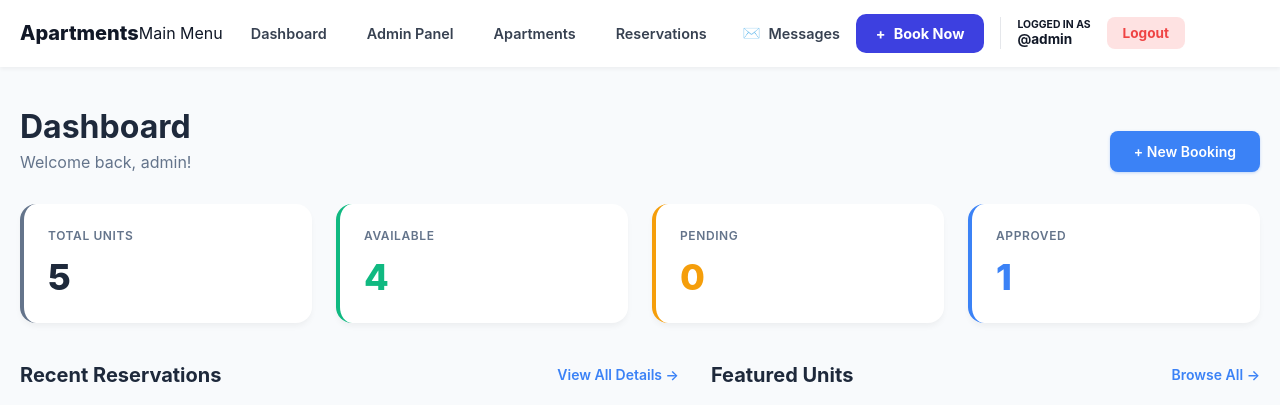
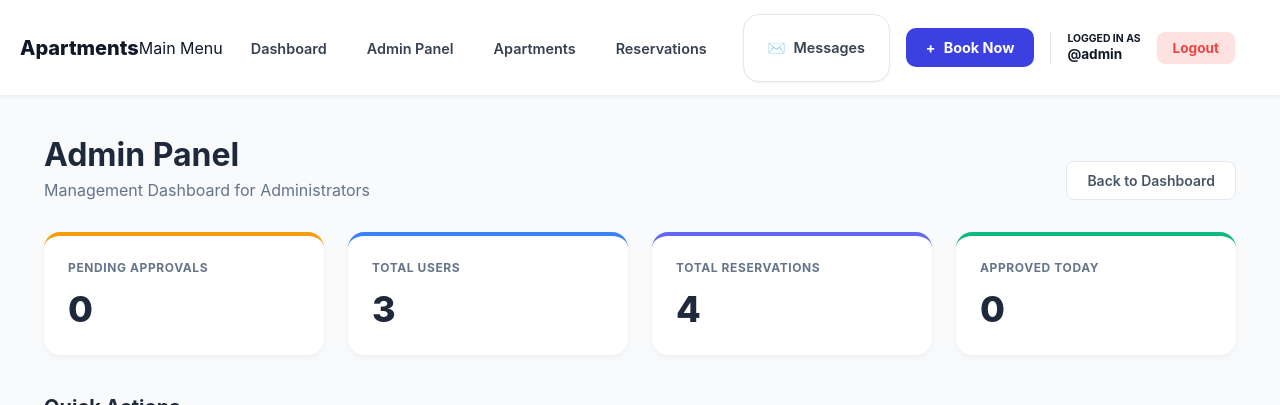
Before and after one commit to ramosjarod04-creator/apartment, a Django app: page /admin-panel/ in a window 1280 px wide. Shown: the top 405 px of the page. Run offline with Django 5.2, Linux system fonts and the light colour scheme; a user stored in the database is signed in; data comes from the database, SQL or seed files in the repository.

Commit message:
Update admin_dashboard.html

```diff
--- a/reservations/templates/reservations/admin_dashboard.html
+++ b/reservations/templates/reservations/admin_dashboard.html
@@ -1,123 +1,114 @@
 {% extends 'base.html' %}
 
-{% block title %}Dashboard - Apartment Reservation{% endblock %}
+{% block title %}Admin Panel - Apartment Reservation{% endblock %}
 
 {% block content %}
-<div class="dashboard-page-bg" style="background-color: #f8fafc; min-height: 100vh; width: 100%;">
-    <div class="dashboard-wrapper" style="display: flex; justify-content: center; width: 100%; padding: 0 20px;">
-        <div class="dashboard-container" style="width: 100%; max-width: 1400px; padding: 40px 0; box-sizing: border-box;">
+<div class="admin-page-bg" style="background-color: #f8fafc; min-height: 100vh; width: 100%;">
+    <div class="admin-wrapper" style="display: flex; justify-content: center; width: 100%;">
+        <div class="admin-panel" style="width: 100%; max-width: 1240px; padding: 40px 24px; box-sizing: border-box;">
 
-            <!-- Page Header -->
             <div class="page-header" style="display: flex; justify-content: space-between; align-items: flex-end; margin-bottom: 32px; gap: 20px;">
                 <div class="header-text">
-                    <h1 style="font-size: 32px; font-weight: 700; color: #1e293b; margin: 0;">Dashboard</h1>
-                    <p style="color: #64748b; margin: 6px 0 0 0; font-size: 16px;">Welcome back, admin!</p>
+                    <h1 style="font-size: 32px; font-weight: 700; color: #1e293b; margin: 0;">Admin Panel</h1>
+                    <p style="color: #64748b; margin: 6px 0 0 0; font-size: 16px;">Management Dashboard for Administrators</p>
                 </div>
-                <a href="{% url 'reservation_create' %}" class="btn-new-booking" style="background: #3b82f6; color: white; padding: 12px 24px; border-radius: 8px; text-decoration: none; font-weight: 600; font-size: 14px; transition: all 0.2s; box-shadow: 0 1px 3px rgba(59, 130, 246, 0.3);">
-                    + New Booking
+                <a href="{% url 'dashboard' %}" class="btn-dashboard-back" style="border: 1px solid #e2e8f0; background: white; color: #475569; padding: 10px 20px; border-radius: 8px; text-decoration: none; font-weight: 600; font-size: 14px; transition: all 0.2s;">
+                    Back to Dashboard
                 </a>
             </div>
 
-            <!-- Stats Grid -->
-            <div class="stats-grid" style="display: grid; grid-template-columns: repeat(auto-fit, minmax(260px, 1fr)); gap: 24px; margin-bottom: 40px;">
-                <div class="stat-card" style="background: white; padding: 24px; border-radius: 16px; box-shadow: 0 4px 6px -1px rgba(0,0,0,0.05); border-left: 4px solid #64748b; transition: all 0.3s;">
-                    <h3 style="font-size: 12px; text-transform: uppercase; color: #64748b; letter-spacing: 0.05em; margin: 0 0 12px 0; font-weight: 600;">Total Units</h3>
-                    <p style="font-size: 36px; font-weight: 800; color: #1e293b; margin: 0;">5</p>
+            <div class="stats-grid" style="display: grid; grid-template-columns: repeat(auto-fit, minmax(240px, 1fr)); gap: 24px; margin-bottom: 40px;">
+                <div class="stat-card" style="background: white; padding: 24px; border-radius: 16px; box-shadow: 0 4px 6px -1px rgba(0,0,0,0.05); border-top: 4px solid #f59e0b;">
+                    <h3 style="font-size: 12px; text-transform: uppercase; color: #64748b; letter-spacing: 0.05em; margin: 0 0 12px 0;">Pending Approvals</h3>
+                    <p style="font-size: 36px; font-weight: 800; color: #1e293b; margin: 0;">{{ pending_reservations.count }}</p>
                 </div>
 
-                <div class="stat-card" style="background: white; padding: 24px; border-radius: 16px; box-shadow: 0 4px 6px -1px rgba(0,0,0,0.05); border-left: 4px solid #10b981; transition: all 0.3s;">
-                    <h3 style="font-size: 12px; text-transform: uppercase; color: #64748b; letter-spacing: 0.05em; margin: 0 0 12px 0; font-weight: 600;">Available</h3>
-                    <p style="font-size: 36px; font-weight: 800; color: #10b981; margin: 0;">4</p>
+                <div class="stat-card" style="background: white; padding: 24px; border-radius: 16px; box-shadow: 0 4px 6px -1px rgba(0,0,0,0.05); border-top: 4px solid #3b82f6;">
+                    <h3 style="font-size: 12px; text-transform: uppercase; color: #64748b; letter-spacing: 0.05em; margin: 0 0 12px 0;">Total Users</h3>
+                    <p style="font-size: 36px; font-weight: 800; color: #1e293b; margin: 0;">{{ total_users }}</p>
                 </div>
 
-                <div class="stat-card" style="background: white; padding: 24px; border-radius: 16px; box-shadow: 0 4px 6px -1px rgba(0,0,0,0.05); border-left: 4px solid #f59e0b; transition: all 0.3s;">
-                    <h3 style="font-size: 12px; text-transform: uppercase; color: #64748b; letter-spacing: 0.05em; margin: 0 0 12px 0; font-weight: 600;">Pending</h3>
-                    <p style="font-size: 36px; font-weight: 800; color: #f59e0b; margin: 0;">0</p>
+                <div class="stat-card" style="background: white; padding: 24px; border-radius: 16px; box-shadow: 0 4px 6px -1px rgba(0,0,0,0.05); border-top: 4px solid #6366f1;">
+                    <h3 style="font-size: 12px; text-transform: uppercase; color: #64748b; letter-spacing: 0.05em; margin: 0 0 12px 0;">Total Reservations</h3>
+                    <p style="font-size: 36px; font-weight: 800; color: #1e293b; margin: 0;">{{ total_reservations }}</p>
                 </div>
 
-                <div class="stat-card" style="background: white; padding: 24px; border-radius: 16px; box-shadow: 0 4px 6px -1px rgba(0,0,0,0.05); border-left: 4px solid #3b82f6; transition: all 0.3s;">
-                    <h3 style="font-size: 12px; text-transform: uppercase; color: #64748b; letter-spacing: 0.05em; margin: 0 0 12px 0; font-weight: 600;">Approved</h3>
-                    <p style="font-size: 36px; font-weight: 800; color: #3b82f6; margin: 0;">1</p>
+                <div class="stat-card" style="background: white; padding: 24px; border-radius: 16px; box-shadow: 0 4px 6px -1px rgba(0,0,0,0.05); border-top: 4px solid #10b981;">
+                    <h3 style="font-size: 12px; text-transform: uppercase; color: #64748b; letter-spacing: 0.05em; margin: 0 0 12px 0;">Approved Today</h3>
+                    <p style="font-size: 36px; font-weight: 800; color: #1e293b; margin: 0;">{{ approved_today }}</p>
                 </div>
             </div>
 
-            <!-- Content Grid (Two Columns on Desktop) -->
-            <div class="content-grid" style="display: grid; grid-template-columns: 1fr; gap: 32px;">
+            <div class="section" style="margin-bottom: 48px;">
+                <h2 style="font-size: 20px; color: #1e293b; margin-bottom: 20px;">Quick Actions</h2>
+                <div class="quick-actions-grid" style="display: grid; grid-template-columns: repeat(auto-fit, minmax(240px, 1fr)); gap: 20px;">
+                    <a href="{% url 'apartment_create' %}" class="action-card">
+                        <h3>Add Apartment</h3>
+                        <p>Create a new unit entry</p>
+                    </a>
+                    <a href="{% url 'apartment_list' %}" class="action-card">
+                        <h3>Manage Units</h3>
+                        <p>Edit or remove apartments</p>
+                    </a>
+                    <a href="{% url 'reservation_list' %}?view=all" class="action-card">
+                        <h3>All Reservations</h3>
+                        <p>Full history and logs</p>
+                    </a>
+                    <a href="{% url 'reservation_create' %}" class="action-card">
+                        <h3>Manual Booking</h3>
+                        <p>Reserve for a tenant</p>
+                    </a>
+                </div>
+            </div>
 
-                <!-- Recent Reservations Section -->
-                <div class="section">
-                    <div style="display: flex; justify-content: space-between; align-items: center; margin-bottom: 20px;">
-                        <h2 style="font-size: 20px; font-weight: 700; color: #1e293b; margin: 0;">Recent Reservations</h2>
-                        <a href="{% url 'reservation_list' %}" style="color: #3b82f6; text-decoration: none; font-size: 14px; font-weight: 600; transition: color 0.2s;">View All Details →</a>
-                    </div>
-
-                    <div class="reservations-container" style="background: white; border-radius: 16px; border: 1px solid #e2e8f0; overflow: hidden; box-shadow: 0 1px 3px rgba(0,0,0,0.05);">
-                        <!-- Sample Reservation Item -->
-                        <div class="reservation-item" style="padding: 20px 24px; border-bottom: 1px solid #f1f5f9; display: flex; align-items: center; justify-content: space-between; transition: background 0.2s;">
-                            <div style="flex: 1;">
-                                <div style="display: flex; align-items: center; gap: 12px; margin-bottom: 8px;">
-                                    <span style="background: #dcfce7; color: #166534; padding: 4px 12px; border-radius: 6px; font-size: 11px; font-weight: 700; text-transform: uppercase; letter-spacing: 0.05em;">APPROVED</span>
-                                    <strong style="color: #1e293b; font-size: 15px;">Unit 001</strong>
-                                </div>
-                                <p style="color: #64748b; margin: 0; font-size: 14px;">reserved by <strong>JAROD RAMOS</strong></p>
-                                <p style="color: #94a3b8; margin: 4px 0 0 0; font-size: 13px;">Jan 27, 2026</p>
-                            </div>
-                        </div>
-
-                        <!-- Empty State (if no reservations) -->
-                        <!-- Uncomment below if there are no reservations -->
-                        <!--
-                        <div style="text-align: center; padding: 60px 20px;">
-                            <h3 style="color: #64748b; margin-bottom: 8px; font-size: 18px;">No recent reservations</h3>
-                            <p style="color: #94a3b8; font-size: 14px; margin: 0;">New bookings will appear here.</p>
-                        </div>
-                        -->
-                    </div>
+            <div class="section">
+                <div style="display: flex; justify-content: space-between; align-items: center; margin-bottom: 20px;">
+                    <h2 style="font-size: 20px; color: #1e293b; margin: 0;">Pending Approvals ({{ pending_reservations.count }})</h2>
+                    <a href="{% url 'reservation_list' %}?view=all&status=pending" style="color: #3b82f6; text-decoration: none; font-size: 14px; font-weight: 600;">View All</a>
                 </div>
 
-                <!-- Featured Units Section -->
-                <div class="section">
-                    <div style="display: flex; justify-content: space-between; align-items: center; margin-bottom: 20px;">
-                        <h2 style="font-size: 20px; font-weight: 700; color: #1e293b; margin: 0;">Featured Units</h2>
-                        <a href="{% url 'apartment_list' %}" style="color: #3b82f6; text-decoration: none; font-size: 14px; font-weight: 600; transition: color 0.2s;">Browse All →</a>
-                    </div>
-
-                    <div class="units-grid" style="display: grid; grid-template-columns: repeat(auto-fill, minmax(280px, 1fr)); gap: 20px;">
-                        <!-- Unit Card 002 -->
-                        <div class="unit-card" style="background: white; border-radius: 16px; overflow: hidden; border: 1px solid #e2e8f0; box-shadow: 0 1px 3px rgba(0,0,0,0.05); transition: all 0.3s;">
-                            <div style="position: relative; padding-bottom: 60%; overflow: hidden; background: #f1f5f9;">
-                                <img src="unit-002-image.jpg" alt="Unit 002" style="position: absolute; top: 0; left: 0; width: 100%; height: 100%; object-fit: cover;">
-                            </div>
-                            <div style="padding: 20px;">
-                                <h3 style="font-size: 18px; font-weight: 700; color: #1e293b; margin: 0 0 8px 0;">Unit 002</h3>
-                                <p style="color: #3b82f6; font-size: 20px; font-weight: 700; margin: 0;">₱2500<span style="font-size: 14px; font-weight: 400; color: #64748b;">/mo</span></p>
-                            </div>
-                        </div>
-
-                        <!-- Unit Card 003 -->
-                        <div class="unit-card" style="background: white; border-radius: 16px; overflow: hidden; border: 1px solid #e2e8f0; box-shadow: 0 1px 3px rgba(0,0,0,0.05); transition: all 0.3s;">
-                            <div style="position: relative; padding-bottom: 60%; overflow: hidden; background: #f1f5f9;">
-                                <img src="unit-003-image.jpg" alt="Unit 003" style="position: absolute; top: 0; left: 0; width: 100%; height: 100%; object-fit: cover;">
-                            </div>
-                            <div style="padding: 20px;">
-                                <h3 style="font-size: 18px; font-weight: 700; color: #1e293b; margin: 0 0 8px 0;">Unit 003</h3>
-                                <p style="color: #3b82f6; font-size: 20px; font-weight: 700; margin: 0;">₱2500<span style="font-size: 14px; font-weight: 400; color: #64748b;">/mo</span></p>
-                            </div>
-                        </div>
-
-                        <!-- Unit Card 004 -->
-                        <div class="unit-card" style="background: white; border-radius: 16px; overflow: hidden; border: 1px solid #e2e8f0; box-shadow: 0 1px 3px rgba(0,0,0,0.05); transition: all 0.3s;">
-                            <div style="position: relative; padding-bottom: 60%; overflow: hidden; background: #f1f5f9;">
-                                <img src="unit-004-image.jpg" alt="Unit 004" style="position: absolute; top: 0; left: 0; width: 100%; height: 100%; object-fit: cover;">
-                            </div>
-                            <div style="padding: 20px;">
-                                <h3 style="font-size: 18px; font-weight: 700; color: #1e293b; margin: 0 0 8px 0;">Unit 004</h3>
-                                <p style="color: #3b82f6; font-size: 20px; font-weight: 700; margin: 0;">₱2500<span style="font-size: 14px; font-weight: 400; color: #64748b;">/mo</span></p>
-                            </div>
-                        </div>
-                    </div>
+                {% if pending_reservations %}
+                <div class="admin-reservations-table" style="background: white; border-radius: 16px; border: 1px solid #e2e8f0; overflow: hidden; box-shadow: 0 1px 3px rgba(0,0,0,0.05);">
+                    <table style="width: 100%; border-collapse: collapse;">
+                        <thead>
+                            <tr style="background: #f8fafc; border-bottom: 1px solid #e2e8f0;">
+                                <th style="padding: 16px; text-align: left; font-size: 13px; color: #64748b; font-weight: 600;">Tenant</th>
+                                <th style="padding: 16px; text-align: left; font-size: 13px; color: #64748b; font-weight: 600;">Apartment</th>
+                                <th style="padding: 16px; text-align: left; font-size: 13px; color: #64748b; font-weight: 600;">Dates</th>
+                                <th style="padding: 16px; text-align: left; font-size: 13px; color: #64748b; font-weight: 600;">Total</th>
+                                <th style="padding: 16px; text-align: right; font-size: 13px; color: #64748b; font-weight: 600;">Actions</th>
+                            </tr>
+                        </thead>
+                        <tbody>
+                            {% for reservation in pending_reservations %}
+                            <tr style="border-bottom: 1px solid #f1f5f9;">
+                                <td style="padding: 20px 16px;">
+                                    <strong style="color: #1e293b; display: block; font-size: 14px;">{{ reservation.user.get_full_name|default:reservation.user.username }}</strong>
+                                    <small style="color: #94a3b8;">{{ reservation.user.email }}</small>
+                                </td>
+                                <td style="padding: 20px 16px; font-size: 14px; color: #475569;">
+                                    {{ reservation.apartment.name }}<br>
+                                    <small style="color: #94a3b8;">Unit {{ reservation.apartment.unit_number }}</small>
+                                </td>
+                                <td style="padding: 20px 16px; font-size: 14px; color: #475569;">
+                                    {{ reservation.check_in }} <span style="color: #cbd5e1; margin: 0 4px;">→</span> {{ reservation.check_out }}
+                                </td>
+                                <td style="padding: 20px 16px; font-weight: 700; color: #1e293b;">₱{{ reservation.total_price|floatformat:2 }}</td>
+                                <td style="padding: 20px 16px; text-align: right;">
+                                    <a href="{% url 'reservation_approve' reservation.pk %}" style="background: #dcfce7; color: #166534; padding: 8px 16px; border-radius: 6px; text-decoration: none; font-size: 12px; font-weight: 700; margin-left: 8px;">Approve</a>
+                                    <a href="{% url 'reservation_deny' reservation.pk %}" style="background: #fee2e2; color: #991b1b; padding: 8px 16px; border-radius: 6px; text-decoration: none; font-size: 12px; font-weight: 700; margin-left: 8px;">Deny</a>
+                                </td>
+                            </tr>
+                            {% endfor %}
+                        </tbody>
+                    </table>
                 </div>
-
+                {% else %}
+                <div style="text-align: center; padding: 60px; background: white; border-radius: 16px; border: 1px dashed #cbd5e1;">
+                    <h3 style="color: #64748b; margin-bottom: 8px;">No pending approvals</h3>
+                    <p style="color: #94a3b8; font-size: 14px; margin: 0;">Everything is up to date.</p>
+                </div>
+                {% endif %}
             </div>
 
         </div>
@@ -125,82 +116,37 @@
 </div>
 
 <style>
-    /* Hover Effects */
-    .btn-new-booking:hover {
-        background: #2563eb !important;
-        box-shadow: 0 4px 6px rgba(59, 130, 246, 0.4) !important;
-        transform: translateY(-1px);
+    /* Professional Hover Effects */
+    .action-card {
+        background: white;
+        padding: 24px;
+        border-radius: 16px;
+        border: 1px solid #e2e8f0;
+        text-decoration: none;
+        transition: all 0.25s ease;
+        box-shadow: 0 1px 2px rgba(0,0,0,0.05);
     }
+    .action-card:hover {
+        transform: translateY(-4px);
+        border-color: #3b82f6;
+        box-shadow: 0 10px 15px -3px rgba(0,0,0,0.1);
+    }
+    .action-card h3 { color: #3b82f6; margin: 0 0 4px 0; font-size: 16px; font-weight: 700; }
+    .action-card p { color: #64748b; margin: 0; font-size: 13px; }
 
-    .stat-card:hover {
-        transform: translateY(-4px);
-        box-shadow: 0 10px 15px -3px rgba(0,0,0,0.1) !important;
-    }
+    .btn-dashboard-back:hover { background: #f8fafc !important; border-color: #cbd5e1 !important; }
 
-    .unit-card:hover {
-        transform: translateY(-4px);
-        box-shadow: 0 10px 20px -5px rgba(0,0,0,0.15) !important;
-        border-color: #cbd5e1;
-    }
+    /* Mobile Adaptations */
+    @media (max-width: 768px) {
+        .page-header { flex-direction: column; align-items: flex-start !important; }
+        .btn-dashboard-back { width: 100%; text-align: center; }
 
-    .reservation-item:hover {
-        background: #f8fafc;
-    }
-
-    /* Desktop: Two-column layout for content sections */
-    @media (min-width: 1024px) {
-        .content-grid {
-            grid-template-columns: 1.2fr 1fr !important;
-        }
-    }
-
-    /* Tablet and Mobile Responsiveness */
-    @media (max-width: 768px) {
-        .dashboard-wrapper {
-            padding: 0 16px !important;
-        }
-
-        .dashboard-container {
-            padding: 24px 0 !important;
-        }
-
-        .page-header {
-            flex-direction: column !important;
-            align-items: flex-start !important;
-        }
-
-        .btn-new-booking {
-            width: 100%;
-            text-align: center;
-        }
-
-        .stats-grid {
-            grid-template-columns: repeat(2, 1fr) !important;
-            gap: 16px !important;
-        }
-
-        .content-grid {
-            gap: 24px !important;
-        }
-
-        .units-grid {
-            grid-template-columns: 1fr !important;
-        }
-    }
-
-    /* Small mobile */
-    @media (max-width: 480px) {
-        .stats-grid {
-            grid-template-columns: 1fr !important;
-        }
-
-        h1 {
-            font-size: 24px !important;
-        }
-
-        .stat-card p {
-            font-size: 28px !important;
-        }
+        /* Table to Mobile Cards */
+        table, thead, tbody, th, td, tr { display: block; }
+        thead tr { position: absolute; top: -9999px; left: -9999px; }
+        tr { border: 1px solid #e2e8f0; border-radius: 12px; margin-bottom: 16px; padding: 8px; background: white; }
+        td { border: none; position: relative; padding-left: 50% !important; text-align: right !important; }
+        td:before { position: absolute; left: 16px; width: 45%; padding-right: 10px; white-space: nowrap; font-weight: 700; color: #64748b; content: attr(data-label); text-align: left; }
     }
 </style>
 {% endblock %}
```
